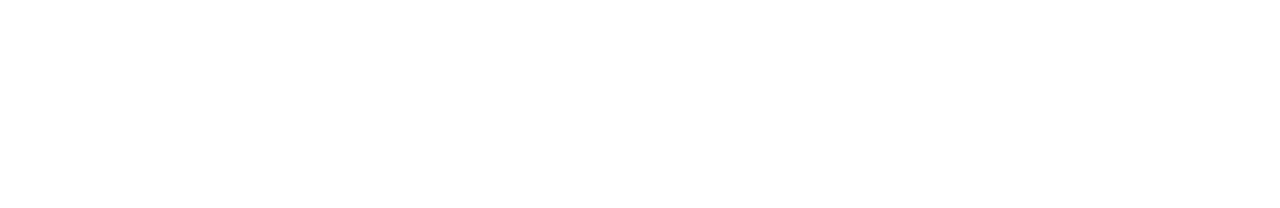
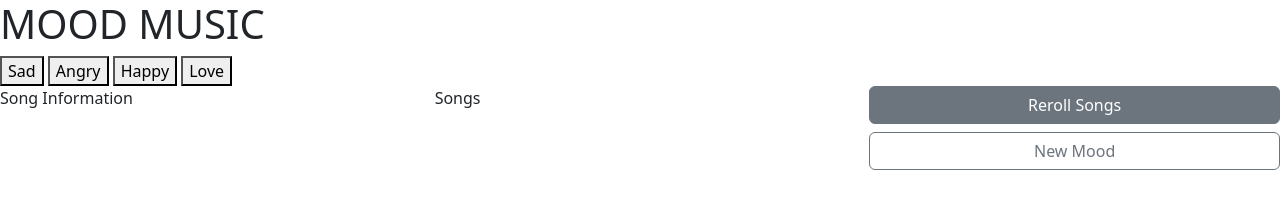
Before and after one commit to aelias-thepacer/mood_playlist_generator, a plain HTML site: page index.html in a window 1280 px wide. Drawn offline with nearby package versions, Linux system fonts and the light colour scheme.

Commit message:
updated html

```diff
--- a/index.html
+++ b/index.html
@@ -4,13 +4,43 @@
   <title>Bootstrap Example</title>
   <meta charset="utf-8">
   <meta name="viewport" content="width=device-width, initial-scale=1">
-  <link rel="stylesheet" href="https://maxcdn.bootstrapcdn.com/bootstrap/3.4.1/css/bootstrap.min.css">
-  <script src="https://ajax.googleapis.com/ajax/libs/jquery/3.7.1/jquery.min.js"></script>
-  <script src="https://maxcdn.bootstrapcdn.com/bootstrap/3.4.1/js/bootstrap.min.js"></script>
+  <link href="https://cdn.jsdelivr.net/npm/bootstrap@5.3.3/dist/css/bootstrap.min.css" rel="stylesheet" integrity="sha384-QWTKZyjpPEjISv5WaRU9OFeRpok6YctnYmDr5pNlyT2bRjXh0JMhjY6hW+ALEwIH" crossorigin="anonymous">
 </head>
+
 
   <body>
 
+    <header>
+      <h1> <!--TO DO center with css |  Make "Current Mood: ____" status, needs to only show after mood is picked-->
+        MOOD MUSIC</h1>
+    </header>
+    <div>
+            <!--TO DO Make mood choices work?-->
+
+      <button>Sad</button>
+      <button>Angry</button>
+      <button>Happy</button>
+      <button>Love</button>
+
+    </div>
+    <div class="row">
+      <div class="col-sm-4">
+      <!--TO DO Make display box for song info, showing info after mood is first clicked-->
+      <p>Song Information</p>
+      </div>
+      <div class="col-sm-4">
+      <!--TO DO Make display box for 5 random mood-based songs, showing info after mood is first clicked-->
+      <p>Songs</p>
+      </div>
+
+      <div class="col-sm-4 d-flex flex-column gap-2 mx-auto">
+      <!--TO DO make nav links work-->
+        <button class="btn btn-secondary" type="button" id="REROLL">Reroll Songs</button>
+        <button class="btn btn-outline-secondary" type="button" id="NEW MOOD">New Mood</button>
+
+      </div>
+    </div>
+    <script src="https://cdn.jsdelivr.net/npm/bootstrap@5.3.3/dist/js/bootstrap.bundle.min.js" integrity="sha384-YvpcrYf0tY3lHB60NNkmXc5s9fDVZLESaAA55NDzOxhy9GkcIdslK1eN7N6jIeHz" crossorigin="anonymous"></script>
   </body>
 
 </html>
```
